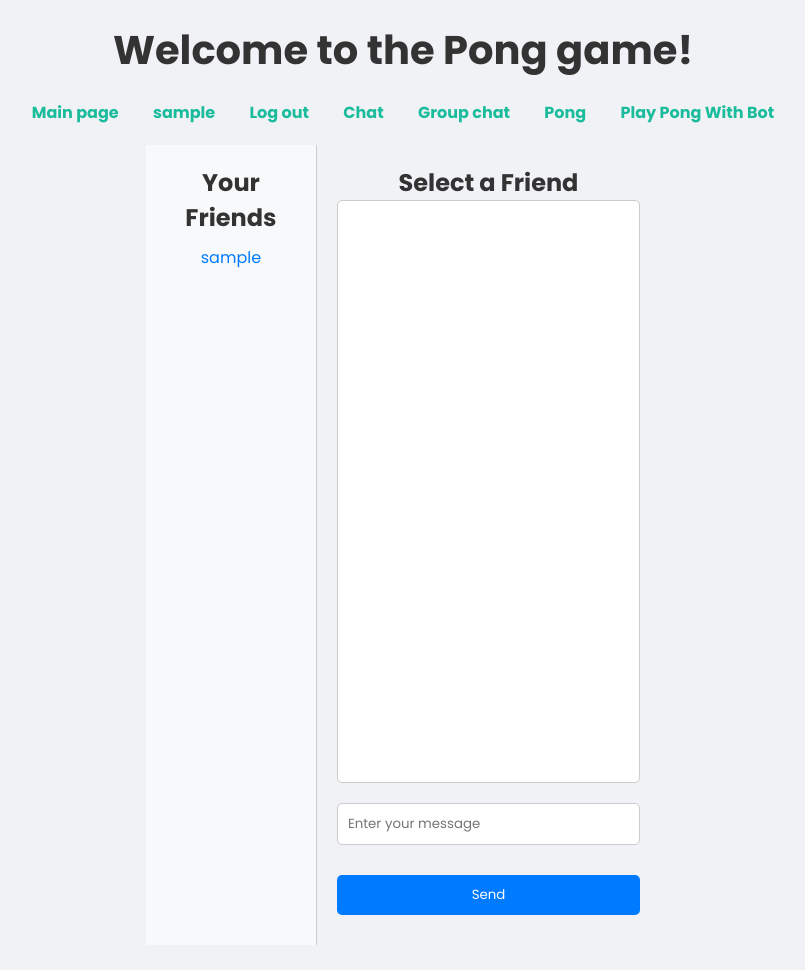
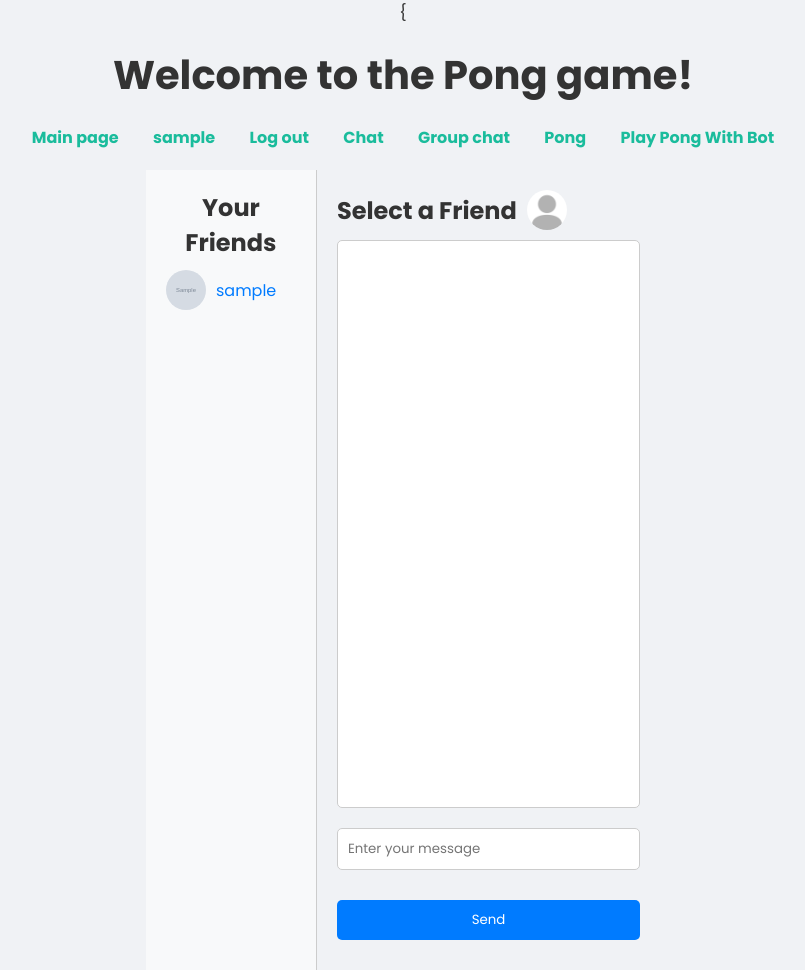
Before and after one commit to dogadinm/ft_transcendence_42, a Django app: page /chat/ in a window 1280 px wide. Shown: the whole page, without its empty margins (237-1042 px from the left). Before the commit the page ends 945 px from the top, so only its background shows below. Run offline with Django 5.2, Linux system fonts and the light colour scheme; a user stored in the database is signed in; tables that the repository leaves empty hold one stand-in row (values such as "Sample post"); grey boxes marked "Sample" are stand-in pictures; parts of the project's set-up code (start-up, migrations or seed data) failed here and were passed over.

Commit message:
chat history

```diff
--- a/ft_transcendence_42/ft_transcendence/transcendence/admin.py
+++ b/ft_transcendence_42/ft_transcendence/transcendence/admin.py
@@ -1,5 +1,5 @@
 from django.contrib import admin
-from .models import User, Score, Room, Friend, ChatGroup, Message
+from .models import User, Score, Room, Friend, ChatGroup, Message, PrivateMessage
 from django import forms
 
 
@@ -10,3 +10,4 @@
 admin.site.register(Friend)
 admin.site.register(ChatGroup)
 admin.site.register(Message)
+admin.site.register(PrivateMessage)
--- a/ft_transcendence_42/ft_transcendence/transcendence/models.py
+++ b/ft_transcendence_42/ft_transcendence/transcendence/models.py
@@ -42,6 +42,9 @@
     text = models.TextField()
     created_at = models.DateTimeField(auto_now_add=True)
 
+    def __str__(self):
+        return f"Chat: {self.sender.username}-{self.receiver.username}"
+
 class ChatGroup(models.Model):
     name = models.CharField(max_length=200)
     description = models.TextField(blank=True)
--- a/ft_transcendence_42/ft_transcendence/transcendence/templates/pong_app/chat.html
+++ b/ft_transcendence_42/ft_transcendence/transcendence/templates/pong_app/chat.html
@@ -1,4 +1,4 @@
-{% extends "pong_app/layout.html" %}
+{{% extends "pong_app/layout.html" %}
 
 {% block body %}
 
@@ -10,6 +10,7 @@
             {% for friend in friends %}
             <li>
                 <a href="#" class="friend-item" data-friend="{{ friend.username }}">
+                    <img src="{{ friend.photo.url }}" alt="{{ friend.username }}" class="friend-photo" />
                     {{ friend.username }}
                 </a>
             </li>
@@ -19,7 +20,12 @@
 
     <!-- Чат -->
     <div class="chat-content">
-        <h2 id="chat-header">Select a Friend</h2>
+        <div class="chat-header">
+            <h2 id="chat-header">Select a Friend</h2>
+            <div id="friend-info">
+                <img id="friend-photo" class="friend-photo" alt="Friend's Photo" src="/media/profile_photos/profile_standard.jpg"/>
+            </div>
+        </div>
 
         <div id="messages" class="message-area"></div>
 
@@ -38,6 +44,8 @@
 </div>
 
 <script type="text/javascript">
+    const currentUser = "{{ current_user }}";
+     const profileBaseUrl = "{% url 'profile' 'username_placeholder' %}".replace('username_placeholder', '');
     let chatSocket = null;
     let currentFriend = null;
 
@@ -48,8 +56,16 @@
 
         currentFriend = friendName;
 
-        document.getElementById('chat-header').textContent = `Chat with: ${friendName}`;
+        const friendLink = document.querySelector(`.friend-item[data-friend="${friendName}"]`);
+        const friendPhoto = friendLink.querySelector('.friend-photo').src;
+
+
+document.getElementById('chat-header').innerHTML = `Chat with: <a href="${profileBaseUrl}${friendName}" target="_blank">${friendName}</a>`;
+document.getElementById('friend-photo').src = friendPhoto;
+
+
         document.getElementById('messages').innerHTML = '';
+
 
         chatSocket = new WebSocket(`ws://${window.location.host}/ws/chat_privet/${friendName}/`);
 
@@ -58,20 +74,37 @@
 
             if (data.type === 'chat') {
                 const messages = document.getElementById('messages');
+                const messageClass = data.username === currentUser ? 'message-right' : 'message-left';
                 messages.insertAdjacentHTML(
                     'beforeend',
-                    `<div><p><strong>${data.username}:</strong> ${data.message}</p></div>`
+                    `<div class="message ${messageClass}">
+                        <p>${data.message}</p>
+                    </div>`
                 );
-                messages.scrollTop = messages.scrollHeight; // Автопрокрутка
+                messages.scrollTop = messages.scrollHeight;
+            } else if (data.type === 'chat_history') {
+                const messages = document.getElementById('messages');
+                messages.innerHTML = '';
+                data.messages.forEach((msg) => {
+                    console.log(msg.username === currentUser)
+                    const messageClass = msg.username === currentUser ? 'message-right' : 'message-left';
+                    messages.insertAdjacentHTML(
+                        'beforeend',
+                        `<div class="message ${messageClass}">
+                            <p>${msg.message}</p>
+                        </div>`
+                    );
+                });
+                messages.scrollTop = messages.scrollHeight;
             }
         };
+
 
         chatSocket.onclose = function () {
             console.log('Chat socket closed');
         };
     }
 
-    // Обработка клика по другу
     const friendLinks = document.querySelectorAll('.friend-item');
     friendLinks.forEach((link) => {
         link.addEventListener('click', (e) => {
@@ -81,7 +114,7 @@
         });
     });
 
-    // Отправка сообщения
+
     const messageForm = document.getElementById('message-form');
     messageForm.addEventListener('submit', (e) => {
         e.preventDefault();
@@ -125,7 +158,8 @@
     }
 
     .friend-item {
-        display: block;
+        display: flex;
+        align-items: center;
         margin: 10px 0;
         text-decoration: none;
         color: #007bff;
@@ -136,6 +170,13 @@
         text-decoration: underline;
     }
 
+    .friend-photo {
+        width: 40px;
+        height: 40px;
+        border-radius: 50%;
+        margin-right: 10px;
+    }
+
     .message-area {
         flex: 1;
         overflow-y: auto;
@@ -144,6 +185,31 @@
         padding: 10px;
         margin-bottom: 10px;
         background-color: #fff;
+    }
+
+    .chat-header {
+        display: flex;
+        align-items: center;
+        gap: 10px;
+        margin-bottom: 10px;
+    }
+
+    .message {
+        margin: 5px 0;
+        padding: 10px;
+        border-radius: 10px;
+        max-width: 60%;
+    }
+
+    .message-left {
+        background-color: #f1f1f1;
+        align-self: flex-start;
+    }
+
+    .message-right {
+        background-color: #007bff;
+        color: white;
+        align-self: flex-end;
     }
 
     .chat-form {
--- a/ft_transcendence_42/ft_transcendence/transcendence/views.py
+++ b/ft_transcendence_42/ft_transcendence/transcendence/views.py
@@ -180,7 +180,8 @@
     friends = Friend.objects.get(owner=request.user)
 
     return render(request, 'pong_app/chat.html', {
-        'friends': friends.friends.all()
+        'friends': friends.friends.all(),
+        "current_user": request.user.username,
     })
 
 @login_required(login_url='/login/')
```
Also changed, not shown: ft_transcendence_42/ft_transcendence/transcendence/consumers.py (+31 -4 lines), ft_transcendence_42/ft_transcendence/transcendence/migrations/0012_privatemessage.py (added).
